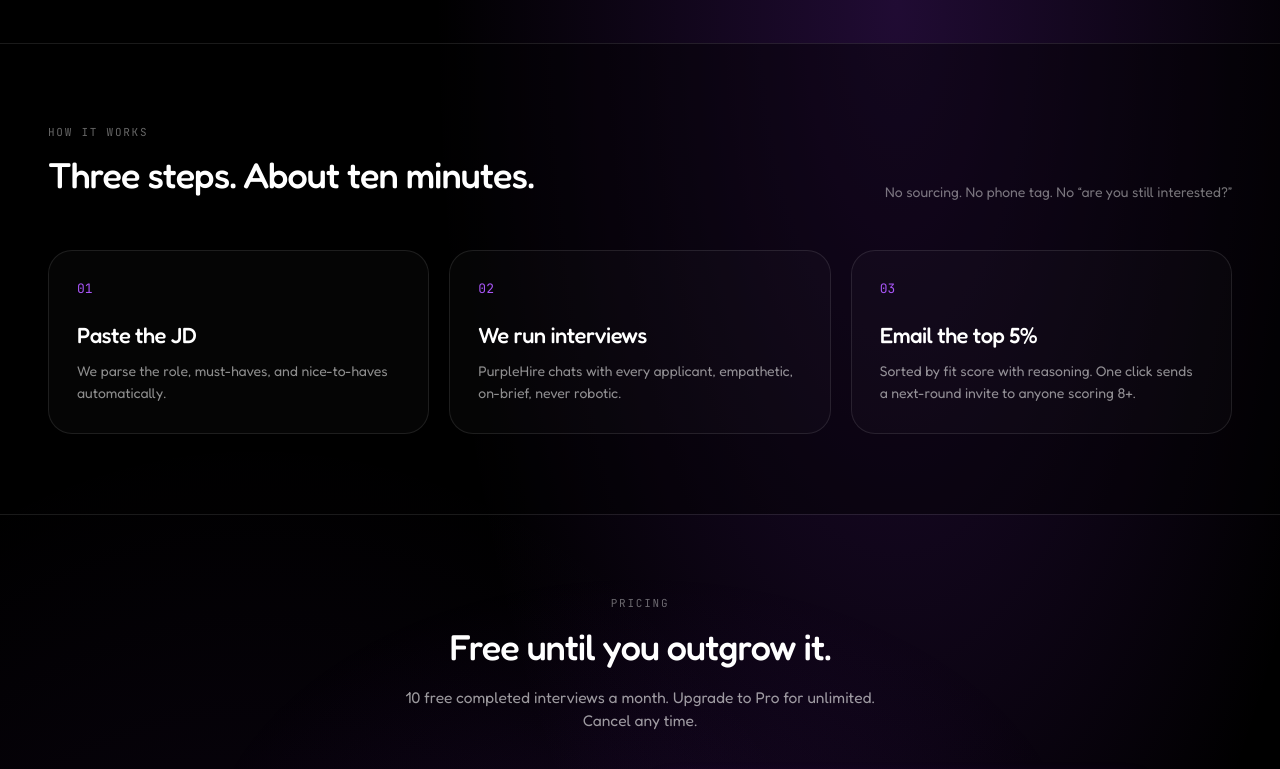
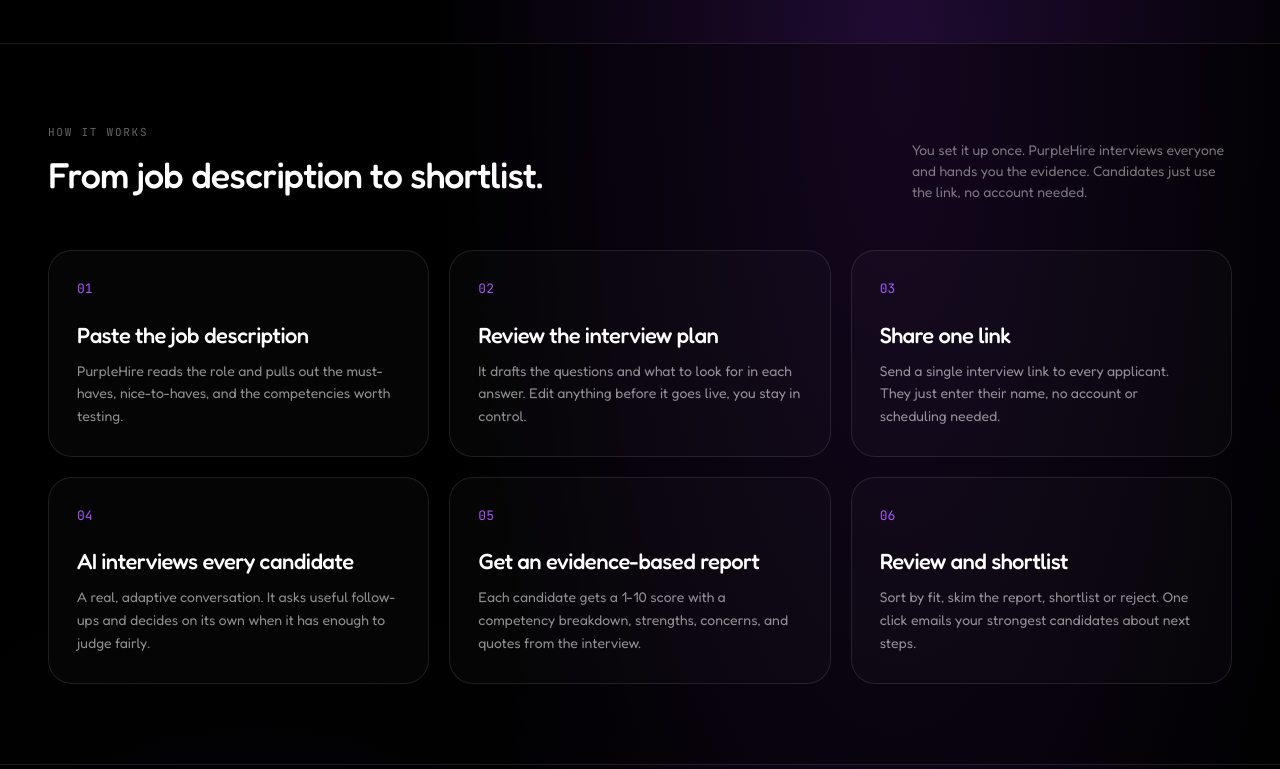
Before and after one commit to joyo11/PurpleHire, a Next.js app: page / in a window 1280 px wide. Shown: the part 720-1489 px from the top of the page. Built offline with nearby package versions, Linux system fonts and the light colour scheme; no server answers.

Commit message:
landing: 'How it works' nav link -> expanded 6-step flow (JD -> plan -> link -> AI interview -> report -> shortlist); notes candidates need no account

```diff
--- a/src/pages/index.tsx
+++ b/src/pages/index.tsx
@@ -14,18 +14,33 @@
 const STEPS = [
   {
     n: "01",
-    t: "Paste the JD",
-    d: "We parse the role, must-haves, and nice-to-haves automatically.",
+    t: "Paste the job description",
+    d: "PurpleHire reads the role and pulls out the must-haves, nice-to-haves, and the competencies worth testing.",
   },
   {
     n: "02",
-    t: "We run interviews",
-    d: "PurpleHire chats with every applicant, empathetic, on-brief, never robotic.",
+    t: "Review the interview plan",
+    d: "It drafts the questions and what to look for in each answer. Edit anything before it goes live, you stay in control.",
   },
   {
     n: "03",
-    t: "Email the top 5%",
-    d: "Sorted by fit score with reasoning. One click sends a next-round invite to anyone scoring 8+.",
+    t: "Share one link",
+    d: "Send a single interview link to every applicant. They just enter their name, no account or scheduling needed.",
+  },
+  {
+    n: "04",
+    t: "AI interviews every candidate",
+    d: "A real, adaptive conversation. It asks useful follow-ups and decides on its own when it has enough to judge fairly.",
+  },
+  {
+    n: "05",
+    t: "Get an evidence-based report",
+    d: "Each candidate gets a 1-10 score with a competency breakdown, strengths, concerns, and quotes from the interview.",
+  },
+  {
+    n: "06",
+    t: "Review and shortlist",
+    d: "Sort by fit, skim the report, shortlist or reject. One click emails your strongest candidates about next steps.",
   },
 ];
 
@@ -62,6 +77,12 @@
         <header className="mx-auto flex max-w-7xl items-center justify-between px-5 pt-5 sm:px-8 sm:pt-6 lg:px-12">
           <PHLogo size="md" />
           <nav className="flex items-center gap-2 text-[14px] text-white/70 sm:gap-6">
+            <a
+              href="#how"
+              className="hidden rounded-full px-3 py-1.5 text-white/85 transition-all duration-150 ease-out hover:-translate-y-0.5 hover:bg-white/[0.06] hover:text-white active:translate-y-0 active:scale-[0.96] sm:inline-block"
+            >
+              How it works
+            </a>
             <Link
               href="/pricing"
               className="hidden rounded-full px-3 py-1.5 text-white/85 transition-all duration-150 ease-out hover:-translate-y-0.5 hover:bg-white/[0.06] hover:text-white active:translate-y-0 active:scale-[0.96] sm:inline-block"
@@ -226,8 +247,11 @@
           </div>
         </section>
 
-        {/* 3-STEP EXPLAINER (HOW IT WORKS) */}
-        <section className="border-t border-white/10 bg-black/40 px-5 py-14 sm:px-8 sm:py-20 lg:px-12">
+        {/* HOW IT WORKS */}
+        <section
+          id="how"
+          className="scroll-mt-16 border-t border-white/10 bg-black/40 px-5 py-14 sm:px-8 sm:py-20 lg:px-12"
+        >
           <div className="mx-auto max-w-7xl">
             <div className="mb-10 flex flex-col items-start justify-between gap-2 sm:flex-row sm:items-end sm:gap-4 lg:mb-12">
               <div>
@@ -235,11 +259,12 @@
                   HOW IT WORKS
                 </div>
                 <h2 className="mt-2 text-[26px] font-medium tracking-tight sm:text-[36px]">
-                  Three steps. About ten minutes.
+                  From job description to shortlist.
                 </h2>
               </div>
-              <div className="text-[13px] text-white/45 sm:text-[14px]">
-                No sourcing. No phone tag. No &ldquo;are you still interested?&rdquo;
+              <div className="max-w-[320px] text-[13px] text-white/45 sm:text-[14px]">
+                You set it up once. PurpleHire interviews everyone and hands you
+                the evidence. Candidates just use the link, no account needed.
               </div>
             </div>
             <div className="grid gap-3 sm:gap-5 lg:grid-cols-3">
```
